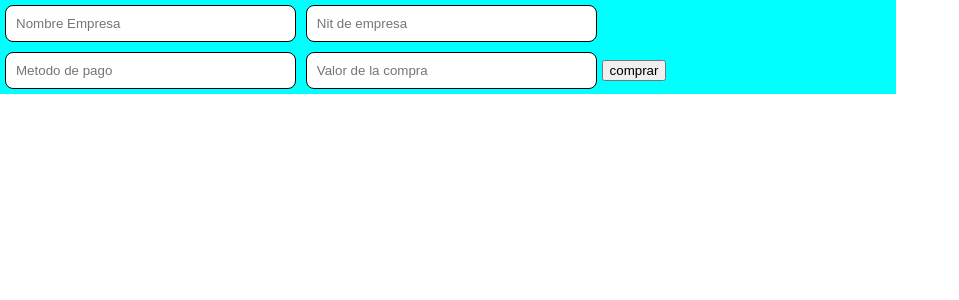
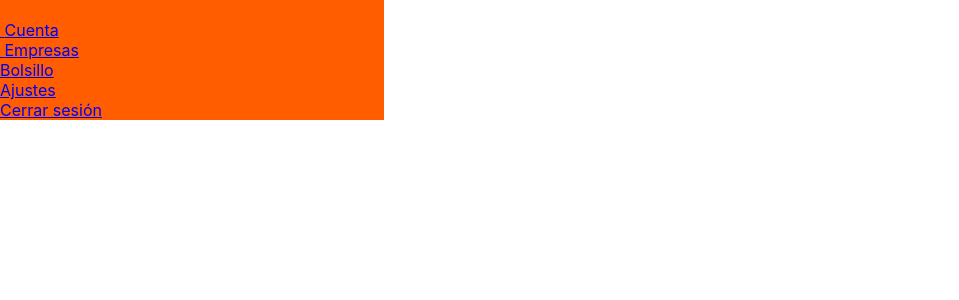
Before and after one commit to JeanCarlo27/propuesta_formulario, a React (Create React App) app: page / in a window 1280 px wide. Shown: the top 300 px of the page, without its empty margins (0-959 px from the left). Built offline with nearby package versions, Linux system fonts and the light colour scheme.

Commit message:
se empezo a maquetar otra vista

```diff
--- a/src/App.css
+++ b/src/App.css
@@ -1,38 +1,5 @@
-.App {
-  text-align: center;
+:root{
+  --color-Fondo: #9E9E9E2E;
+  --color-de-sobresalto: #A10268;
+  --estilo-hover: #FF5D00;
 }
-
-.App-logo {
-  height: 40vmin;
-  pointer-events: none;
-}
-
-@media (prefers-reduced-motion: no-preference) {
-  .App-logo {
-    animation: App-logo-spin infinite 20s linear;
-  }
-}
-
-.App-header {
-  background-color: #282c34;
-  min-height: 100vh;
-  display: flex;
-  flex-direction: column;
-  align-items: center;
-  justify-content: center;
-  font-size: calc(10px + 2vmin);
-  color: white;
-}
-
-.App-link {
-  color: #61dafb;
-}
-
-@keyframes App-logo-spin {
-  from {
-    transform: rotate(0deg);
-  }
-  to {
-    transform: rotate(360deg);
-  }
-}
--- a/src/App.js
+++ b/src/App.js
@@ -1,16 +1,13 @@
 import './App.css';
 import { Fragment, useState } from 'react';
 import { BrowserRouter as Router, Route, Routes } from 'react-router-dom';
-import PagarBd from './view/formulario_pagar/Pagar';
-import Dispersar from './view/Formulario_dispersar/Dispersar';
+import { Nav } from './view/Formulario-payout/Nav';
 function App() {
-  const [datos, setDatos] = useState (null)
   return (
     <Fragment>
       <Router>
         <Routes>
-          <Route path="/" exact element={<PagarBd  prueba ={setDatos}/>} />
-          <Route path='/dispersar' exact element={<Dispersar info={datos}/>} />
+          <Route path='/' element={<Nav/>}/>
         </Routes>
       </Router>
     </Fragment>
--- a/src/css/Pagar.css
+++ b/src/css/Pagar.css
@@ -1,4 +1,5 @@
 .padre{
+    margin-right: 20px;
     width: 70%;
     height: 100%;
     display: flex;
--- /dev/null
+++ b/src/view/Formulario-payout/FormularioPayout.jsx
@@ -0,0 +1,5 @@
+ export const FormularioPayout = () => {
+    return (<section>
+
+    </section>);
+}
--- /dev/null
+++ b/src/view/Formulario-payout/Nav.css
@@ -0,0 +1,6 @@
+.contecInfo{
+    height: 100%;
+    width: 30%;
+    background-color: var(--estilo-hover);
+    color: var(--estilo-hover);
+}
--- /dev/null
+++ b/src/view/Formulario-payout/Nav.jsx
@@ -0,0 +1,42 @@
+import "../Formulario-payout/Nav.css";
+export const Nav = () => {
+  return (
+    <section>
+      <div className="contecInfo">
+        <div className="namePlan">logo</div>
+        <div className="contecOptions">
+          <div>
+            <a href="/">
+              <img src="" alt="" /> <span>Cuenta</span>
+            </a>
+          </div>
+          <div>
+            <a href="/">
+              <img src="" alt="" /> <span>Empresas</span>
+            </a>
+          </div>
+          <div>
+            <a href="/">
+              <img src="" alt="" />
+              <span>Bolsillo</span>
+            </a>
+          </div>
+        </div>
+        <div className="contecActionButtons">
+          <div>
+            <a href="/">
+              <img src="" alt="" />
+              <span>Ajustes</span>{" "}
+            </a>
+          </div>
+          <div>
+            <a href="/">
+              <img src="" alt="" />
+              <span>Cerrar sesión</span>{" "}
+            </a>
+          </div>
+        </div>
+      </div>
+    </section>
+  );
+};
```
